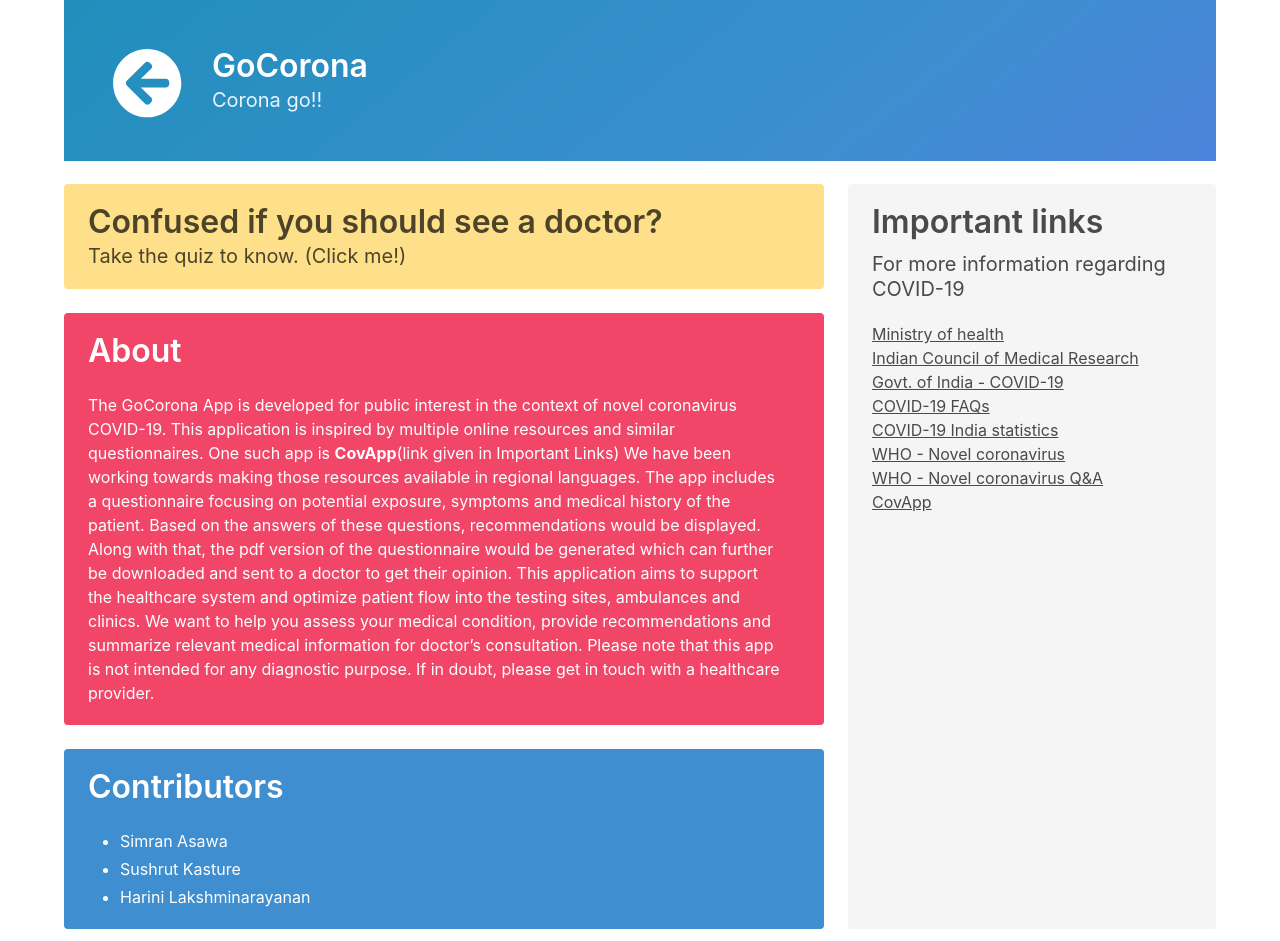
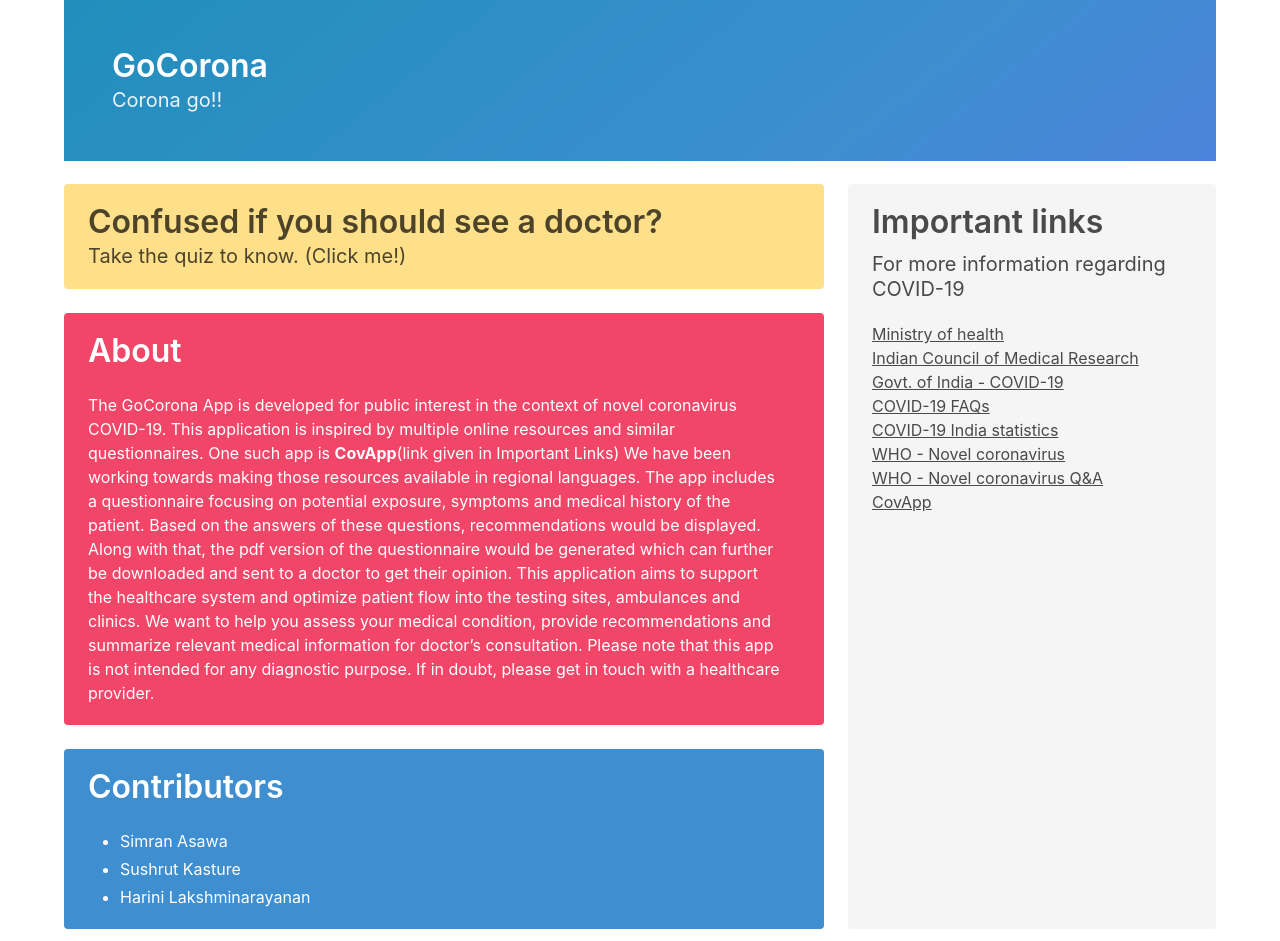
Before and after one commit to sushrut111/corona-virus-questionnaire, a React (Create React App) app: page / in a window 1280 px wide. Built offline with nearby package versions, Linux system fonts and the light colour scheme.

Commit message:
Back Button is not visible in Homepage

```diff
--- a/src/app/components/languageSelector.js
+++ b/src/app/components/languageSelector.js
@@ -4,20 +4,36 @@ import "../../App.css";
 
 function LanguageSelector(props) {
   const { languages, languageChange, goHome, part, language } = props;
+  const renderContent=()=>{
+    if(part===0){
+      return (
+        <div className="column">
+          <div onClick={goHome} className="backButton">
+            <i class="fas fa-arrow-circle-left fa-4x clickable"></i>
+          </div>
+          <h1 className= 'title heading1'>
+            GoCorona
+          </h1>
+          <h2 className="subtitle heading2">Corona go!!</h2>
+        </div>
+      );
+    }else{
+      return(
+        <div className="column">
+          <h1 className= 'title '>
+            GoCorona
+          </h1>
+          <h2 className="subtitle">Corona go!!</h2>
+        </div>
+      );
+    }
+  }
   return (
     <section className="hero is-info is-bold">
       <div className="hero-body">
         <div className="container">
           <div className="columns">
-            <div className="column">
-              <div onClick={goHome} className="backButton">
-                <i class="fas fa-arrow-circle-left fa-4x clickable"></i>
-              </div>
-              <h1 className="title heading1">
-                GoCorona
-              </h1>
-              <h2 className="subtitle heading2">Corona go!!</h2>
-            </div>
+            {renderContent()}
             <div>
               {part != 4 ? (
                 <div className="select is-rounded is-pulled-right">
```
